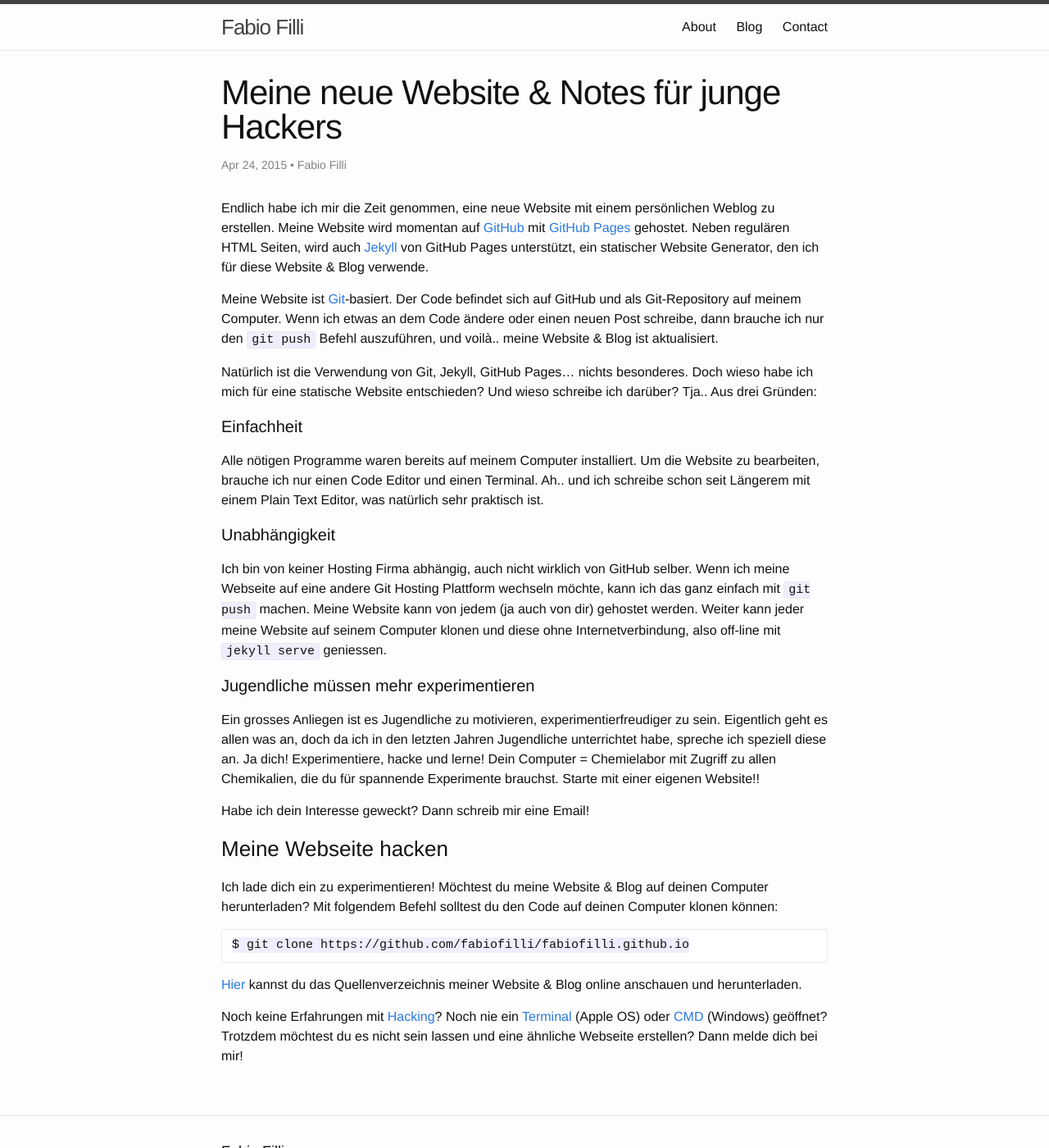
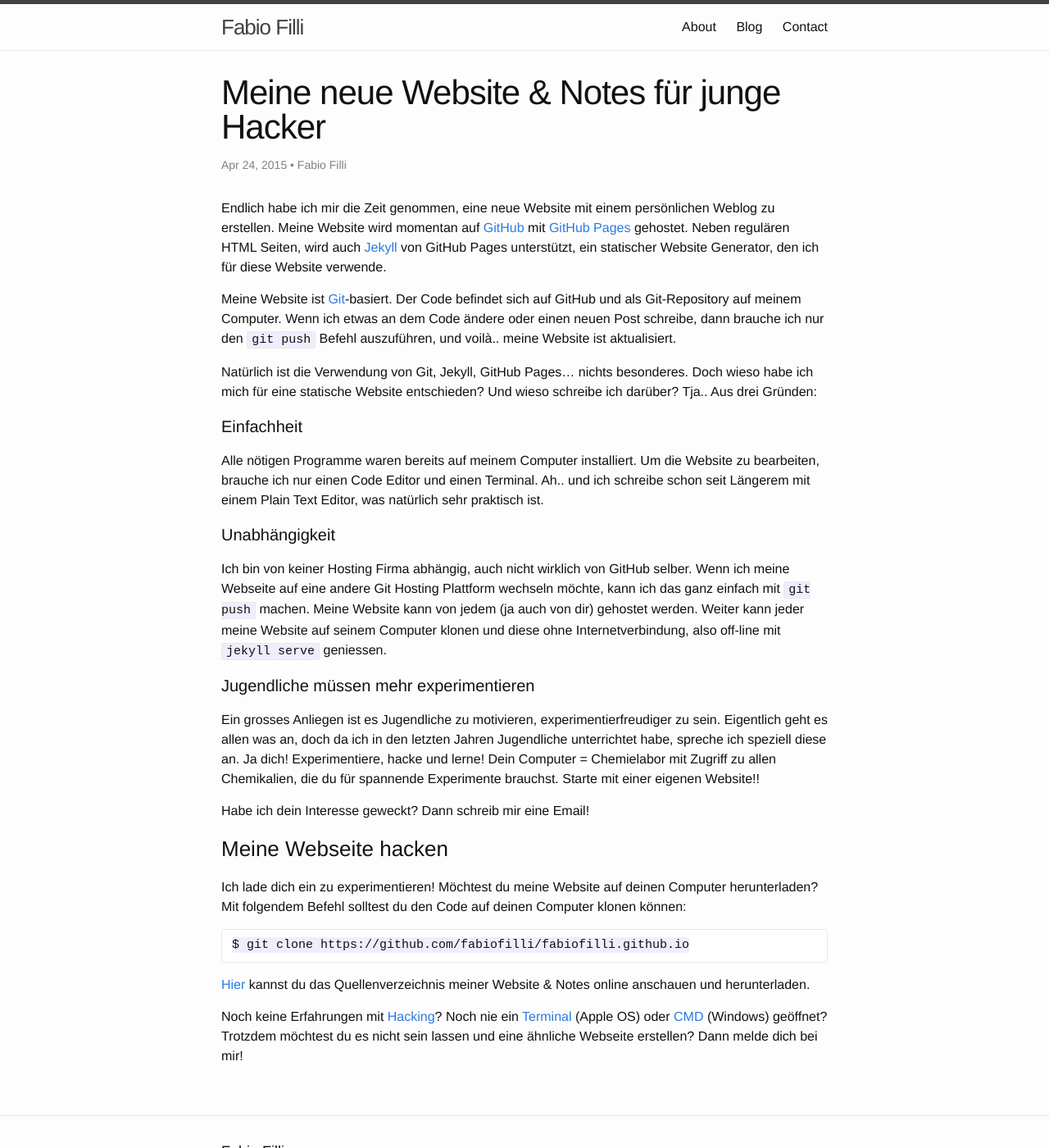
Before and after one commit to fabiofilli/fabiofilli, a Jekyll site: the page built from _posts/de/2015-04-24-meine-neue-website-und-blog-fuer-hackers.md, in a window 1280 px wide and 1400 px high. Shown: the whole window at 82% size. Built offline with Jekyll 4.4.1, drawn with Linux system fonts in a browser that asks for light colours.

Commit message:
modify post
meine neue website & notes für junge hacker

```diff
--- a/_posts/de/2015-04-24-meine-neue-website-und-blog-fuer-hackers.md
+++ b/_posts/de/2015-04-24-meine-neue-website-und-blog-fuer-hackers.md
@@ -1,13 +1,13 @@
 ---
 layout: post
-title:  "Meine neue Website & Notes für junge Hackers"
+title:  "Meine neue Website & Notes für junge Hacker"
 date:   2015-04-24
 author: Fabio Filli
 lang: de
 ---
-Endlich habe ich mir die Zeit genommen, eine neue Website mit einem persönlichen Weblog zu erstellen. Meine Website wird momentan auf [GitHub](https://github.com/fabiofilli/fabiofilli.com "GitHub fabiofilli.com") mit [GitHub Pages](https://pages.github.com/ "GitHub Pages") gehostet. Neben regulären HTML Seiten, wird auch [Jekyll](http://jekyllrb.com/ "Jekyll") von GitHub Pages unterstützt, ein statischer Website Generator, den ich für diese Website & Blog verwende.
+Endlich habe ich mir die Zeit genommen, eine neue Website mit einem persönlichen Weblog zu erstellen. Meine Website wird momentan auf [GitHub](https://github.com/fabiofilli/fabiofilli.com "GitHub fabiofilli.com") mit [GitHub Pages](https://pages.github.com/ "GitHub Pages") gehostet. Neben regulären HTML Seiten, wird auch [Jekyll](http://jekyllrb.com/ "Jekyll") von GitHub Pages unterstützt, ein statischer Website Generator, den ich für diese Website verwende.
 
-Meine Website ist [Git](http://git-scm.com/ "Git")-basiert. Der Code befindet sich auf GitHub und als Git-Repository auf meinem Computer. Wenn ich etwas an dem Code ändere oder einen neuen Post schreibe, dann brauche ich nur den `git push` Befehl auszuführen, und voilà.. meine Website & Blog ist aktualisiert.
+Meine Website ist [Git](http://git-scm.com/ "Git")-basiert. Der Code befindet sich auf GitHub und als Git-Repository auf meinem Computer. Wenn ich etwas an dem Code ändere oder einen neuen Post schreibe, dann brauche ich nur den `git push` Befehl auszuführen, und voilà.. meine Website ist aktualisiert.
 
 Natürlich ist die Verwendung von Git, Jekyll, GitHub Pages… nichts besonderes. Doch wieso habe ich mich für eine statische Website entschieden? Und wieso schreibe ich darüber? Tja.. Aus drei Gründen:
 
@@ -24,10 +24,10 @@
 Habe ich dein Interesse geweckt? Dann schreib mir eine Email!
 
 ### Meine Webseite hacken
-Ich lade dich ein zu experimentieren! Möchtest du meine Website & Blog auf deinen Computer herunterladen? Mit folgendem Befehl solltest du den Code auf deinen Computer klonen können:
+Ich lade dich ein zu experimentieren! Möchtest du meine Website auf deinen Computer herunterladen? Mit folgendem Befehl solltest du den Code auf deinen Computer klonen können:
 
 	$ git clone https://github.com/fabiofilli/fabiofilli.github.io
 
-[Hier](https://github.com/fabiofilli/fabiofilli.github.io "fabiofilli.github.io") kannst du das Quellenverzeichnis meiner Website & Blog online anschauen und herunterladen.
+[Hier](https://github.com/fabiofilli/fabiofilli.github.io "fabiofilli.github.io") kannst du das Quellenverzeichnis meiner Website & Notes online anschauen und herunterladen.
 
 Noch keine Erfahrungen mit [Hacking](http://de.wikipedia.org/wiki/Hacker "Hacking")? Noch nie ein [Terminal](http://de.wikipedia.org/wiki/Terminal_%28Mac_OS_X%29 "Terminal (Mac OS X)") (Apple OS) oder [CMD](http://de.wikipedia.org/wiki/Cmd.exe "cmd.exe") (Windows) geöffnet? Trotzdem möchtest du es nicht sein lassen und eine ähnliche Webseite erstellen? Dann melde dich bei mir!
```
